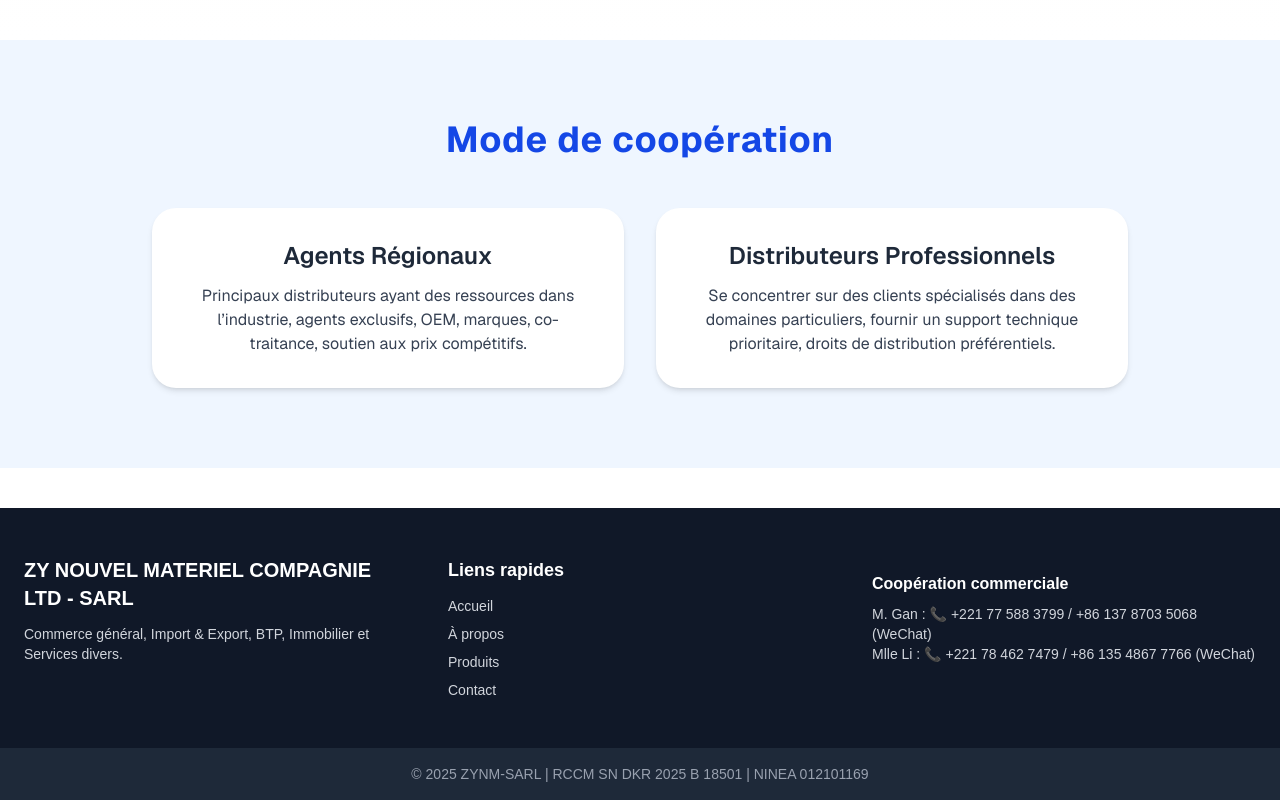
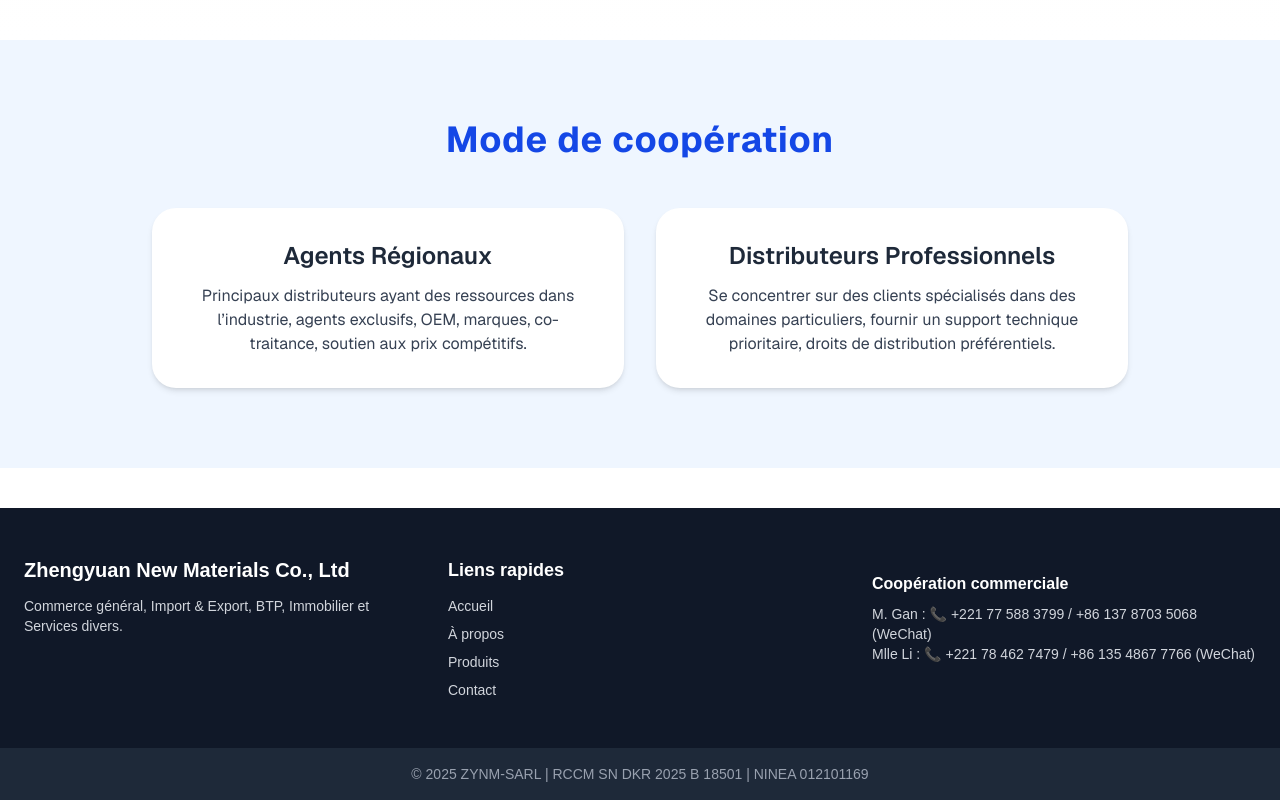
Before and after one commit to YVESMANGA/zhengyuan, a Next.js app: page / in a window 1280 px wide. Shown: the part 2034-2834 px from the top of the page. Built offline with nearby package versions, Linux system fonts and the light colour scheme.

Commit message:
Update Footer.tsx

```diff
--- a/src/components/Footer.tsx
+++ b/src/components/Footer.tsx
@@ -8,7 +8,7 @@ export default function Footer() {
         {/* Bloc 1 - Entreprise */}
         <div>
           <h2 className="text-xl font-bold text-white mb-3">
-            ZY NOUVEL MATERIEL COMPAGNIE LTD - SARL
+            Zhengyuan New Materials Co., Ltd
           </h2>
           <p className="text-sm">
             Commerce général, Import & Export, BTP, Immobilier et Services divers.
```
